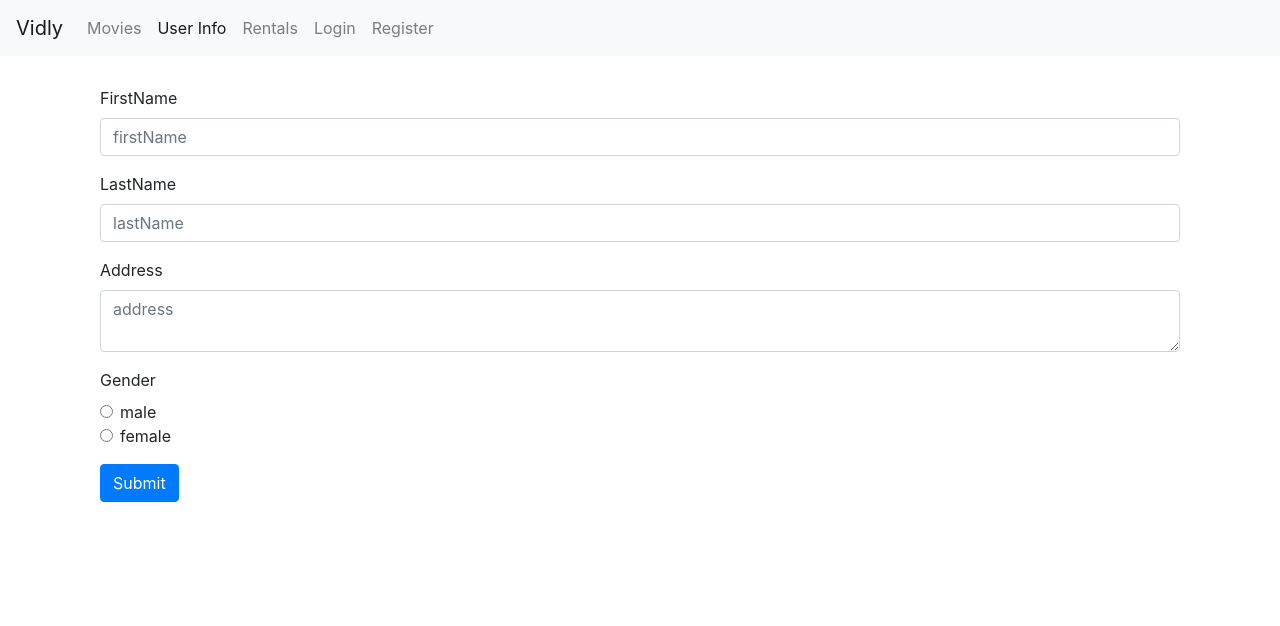
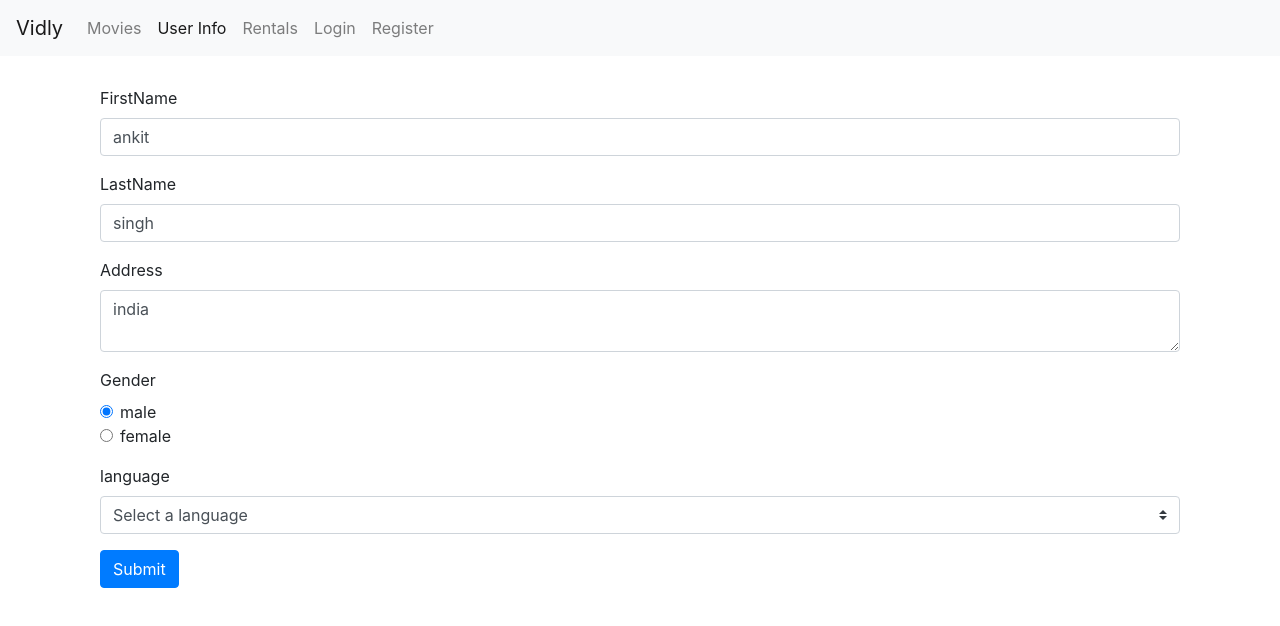
Before and after one commit to Amnok/vidly, a React (Create React App) app: page /user-info in a window 1280 px wide. Shown: the top 626 px of the page. Built offline with nearby package versions, Linux system fonts and the light colour scheme.

Commit message:
added formik and skeleton

```diff
--- a/src/App.js
+++ b/src/App.js
@@ -2,7 +2,6 @@ import React from 'react';
 import { Redirect, Route, Switch } from 'react-router-dom';
 import { ToastContainer } from 'react-toastify';
 import 'react-toastify/dist/ReactToastify.css';
-import Customers from './components/user-info';
 import Rentals from './components/rentals';
 import NotFound from './components/notFound';
 import NavBar from './components/navBar';
--- /dev/null
+++ b/src/components/formik/input.jsx
@@ -0,0 +1,34 @@
+import React from 'react';
+import { Field } from 'formik';
+import Skeleton from 'react-loading-skeleton';
+
+export default function Input({ label, name, type }) {
+  return (
+    <div className="form-group">
+      <label htmlFor={name}>{label}</label>
+      <Field name={name}>
+        {(props) => {
+          const { field, meta, form } = props;
+          const { isSubmitting } = form;
+          if (isSubmitting) return <Skeleton height={40} />;
+
+          console.log('filter props', props);
+          return (
+            <div>
+              <input
+                type={type}
+                className="form-control"
+                id={name}
+                placeholder={name}
+                {...field}
+              />
+              {meta.touched && meta.error ? (
+                <div className="alert alert-danger">{meta.error}</div>
+              ) : null}
+            </div>
+          );
+        }}
+      </Field>
+    </div>
+  );
+}
--- a/src/components/formik/login-form.jsx
+++ b/src/components/formik/login-form.jsx
@@ -7,6 +7,7 @@ export default function Loginform1() {
     email: '',
     password: '',
   };
+
   const onSubmit = (values) => {
     console.log('submitted values', values);
   };
--- /dev/null
+++ b/src/components/formik/radio.jsx
@@ -0,0 +1,38 @@
+import { ErrorMessage, Field } from 'formik';
+import React from 'react';
+import Skeleton from 'react-loading-skeleton';
+
+export default function Radio({ options, name, label }) {
+  return (
+    <div className="form-group">
+      <label htmlFor="gender">{label}</label>
+      <Field name={name}>
+        {(props) => {
+          const { field, form } = props;
+          const { isSubmitting } = form;
+          if (isSubmitting) return <Skeleton height={40} />;
+          return options.map((option) => (
+            <div key={option.key} style={{ marginLeft: 20 }}>
+              <input
+                type="radio"
+                id={option.value}
+                {...field}
+                className="form-check-input"
+                value={option.value}
+                checked={field.value === option.value}
+              />
+              <label className="form-check-label" htmlFor={option.value}>
+                {option.key}
+              </label>
+            </div>
+          ));
+        }}
+      </Field>
+      <ErrorMessage name={name}>
+        {(error) => {
+          return <div className="alert alert-danger">{error}</div>;
+        }}
+      </ErrorMessage>
+    </div>
+  );
+}
--- /dev/null
+++ b/src/components/formik/select.jsx
@@ -0,0 +1,39 @@
+import { ErrorMessage, Field } from 'formik';
+import React from 'react';
+import Skeleton from 'react-loading-skeleton';
+
+export default function Select({ options, name, label }) {
+  return (
+    <div className="form-group">
+      <label htmlFor="language">{label}</label>
+      <Field name={name}>
+        {(props) => {
+          const { field, meta, form } = props;
+          const { isSubmitting } = form;
+          if (isSubmitting) return <Skeleton height={40} />;
+
+          return (
+            <select
+              className="custom-select"
+              {...field}
+              id={name}
+              placeholder="name"
+            >
+              <option>Select a {name}</option>
+              {options.map((opt) => (
+                <option value={opt.value} key={opt.key}>
+                  {opt.key}
+                </option>
+              ))}
+            </select>
+          );
+        }}
+      </Field>
+      <ErrorMessage name={name}>
+        {(error) => {
+          return <div className="alert alert-danger">{error}</div>;
+        }}
+      </ErrorMessage>
+    </div>
+  );
+}
--- /dev/null
+++ b/src/components/formik/textArea.jsx
@@ -0,0 +1,32 @@
+import { Field } from 'formik';
+import React from 'react';
+import Skeleton from 'react-loading-skeleton';
+
+export default function TextArea({ label, name }) {
+  return (
+    <div className="form-group">
+      <label htmlFor="address">{label}</label>
+      <Field name={name}>
+        {(props) => {
+          const { field, meta, form } = props;
+          const { isSubmitting } = form;
+          if (isSubmitting) return <Skeleton height={40} />;
+          return (
+            <div>
+              <textarea
+                type="text"
+                className="form-control"
+                id={name}
+                placeholder={name}
+                {...field}
+              />
+              {meta.touched && meta.error ? (
+                <div className="alert alert-danger">{meta.error}</div>
+              ) : null}
+            </div>
+          );
+        }}
+      </Field>
+    </div>
+  );
+}
--- a/src/components/user-info.jsx
+++ b/src/components/user-info.jsx
@@ -1,9 +1,36 @@
-import React from 'react';
-import { Formik, Form, Field, ErrorMessage } from 'formik';
+import React, { useState, useEffect } from 'react';
+import { Formik, Form } from 'formik';
 import * as yup from 'yup';
-import { options } from 'joi-browser';
+import Input from './formik/input';
+import TextArea from './formik/textArea';
+import Radio from './formik/radio';
+import Select from './formik/select';
 
-export default function userInfo() {
+export default function UserInfo() {
+  const [initial, setInitial] = useState({});
+  const [isLoading, setisLoading] = useState(false);
+
+  const getInitialValues = async () => {
+    return new Promise((resolve, reject) => {
+      setTimeout(() => {
+        resolve({
+          firstName: 'ankit',
+          lastName: 'singh',
+          address: 'india ',
+          gender: 'MALE',
+          language: 'CPP',
+        });
+      }, 5000);
+    });
+  };
+  useEffect(() => {
+    const getData = async () => {
+      const dt = await getInitialValues();
+      console.log('filter data', dt);
+      setInitial(dt);
+    };
+    getData();
+  }, []);
   const initialValues = {
     firstName: '',
     lastName: '',
@@ -11,6 +38,7 @@ export default function userInfo() {
     gender: '',
     language: '',
   };
+
   const gender = [
     { key: 'male', value: 'MALE' },
     { key: 'female', value: 'FEMALE' },
@@ -30,127 +58,25 @@ export default function userInfo() {
     lastName: yup.string().required(),
     address: yup.string().required(),
     gender: yup.string().required(),
+    language: yup.string().required(),
   });
 
   return (
     <div className="container">
       <Formik
-        initialValues={initialValues}
+        initialValues={initial}
         onSubmit={onSubmit}
         validationSchema={validationSchema}
+        enableReinitialize
+        isLoading={isLoading}
       >
-        <Form>
-          <div className="form-group">
-            <label htmlFor="firstName">FirstName</label>
-            <Field name="firstName">
-              {(props) => {
-                const { field, form, meta } = props;
-                console.log(props);
-                return (
-                  <div>
-                    <input
-                      type="text"
-                      class="form-control"
-                      id="firstName"
-                      placeholder="firstName"
-                      {...field}
-                    />
-                    {meta.touched && meta.error ? (
-                      <div className="alert alert-danger">{meta.error}</div>
-                    ) : null}
-                  </div>
-                );
-              }}
-            </Field>
-          </div>
-
-          {/* input */}
-
-          <div className="form-group">
-            <label htmlFor="lastName">LastName</label>
-            <Field name="lastName">
-              {(props) => {
-                const { field, form, meta } = props;
-                console.log(props);
-                return (
-                  <div>
-                    <input
-                      type="text"
-                      class="form-control"
-                      id="lastName"
-                      placeholder="lastName"
-                      {...field}
-                    />
-                    {meta.touched && meta.error ? (
-                      <div className="alert alert-danger">{meta.error}</div>
-                    ) : null}
-                  </div>
-                );
-              }}
-            </Field>
-          </div>
-
-          {/* text area */}
-
-          <div className="form-group">
-            <label htmlFor="address">Address</label>
-            <Field name="address">
-              {(props) => {
-                const { field, form, meta } = props;
-                console.log(props);
-                return (
-                  <div>
-                    <textarea
-                      type="text"
-                      class="form-control"
-                      id="address"
-                      placeholder="address"
-                      {...field}
-                    />
-                    {meta.touched && meta.error ? (
-                      <div className="alert alert-danger">{meta.error}</div>
-                    ) : null}
-                  </div>
-                );
-              }}
-            </Field>
-          </div>
-
-          {/* radio button */}
-
-          <div className="form-group">
-            <label htmlFor="gender">Gender</label>
-            <Field name="gender">
-              {(props) => {
-                const { field, form, meta } = props;
-                console.log(props);
-                return gender.map((option) => (
-                  <div key={option.key} style={{ marginLeft: 20 }}>
-                    <input
-                      type="radio"
-                      id={option.value}
-                      {...field}
-                      class="form-check-input"
-                      value={option.value}
-                      checked={field.value === option.value}
-                    />
-                    <label class="form-check-label" htmlFor={option.value}>
-                      {option.key}
-                    </label>
-                  </div>
-                ));
-              }}
-            </Field>
-            <ErrorMessage name="gender">
-              {(error) => {
-                return <div className="alert alert-danger">{error}</div>;
-              }}
-            </ErrorMessage>
-          </div>
-
-          {/* dropdown */}
-
-          <button type="submit" class="btn btn-primary">
+        <Form isLoading={isLoading}>
+          <Input label="FirstName" name="firstName" type="text" />
+          <Input label="LastName" name="lastName" type="text" />
+          <TextArea label="Address" name="address" />
+          <Radio label="Gender" name="gender" options={gender} />
+          <Select label="language" name="language" options={languages} />
+          <button type="submit" className="btn btn-primary">
             Submit
           </button>
         </Form>
```
